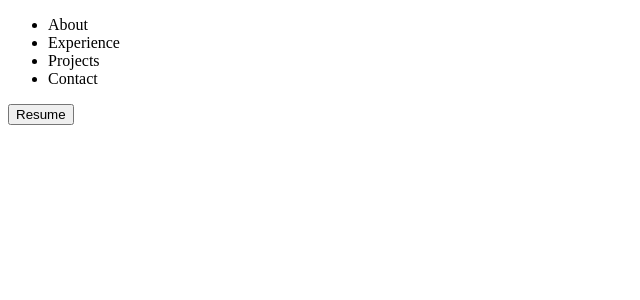
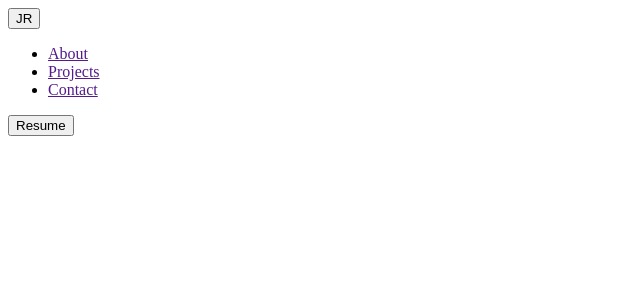
Before and after one commit to JD-R0driguez/react-play-ground, a React (Vite) app in the folder home-page/: page / in a window 1280 px wide. Shown: the top 300 px of the page, without its empty margins (0-640 px from the left). Built offline with nearby package versions, Linux system fonts and the light colour scheme.

Commit message:
Defined NavBar structure

```diff
--- a/home-page/src/components/Navbar.jsx
+++ b/home-page/src/components/Navbar.jsx
@@ -1,19 +1,27 @@
 import React from "react";
+import './Navbar.css'
 
 
 export default function Navbar(){
     return (
-        <div>
-            <div className="logo--image"></div>
-            <div className="nav--links">
+        <nav className="nav-bar">
+            <div className="logo-image">
+                <button className="motion-button logo">JR</button>
+            </div>
+            <div className="nav-links">
                 <ul>
-                    <li>About</li>
-                    <li>Experience</li>
-                    <li>Projects</li>
-                    <li>Contact</li>
+                    <li>
+                        <a className="header-anchor-tag" href="">About</a>
+                    </li>
+                    <li>
+                        <a className="header-anchor-tag" href="">Projects</a>
+                    </li>
+                    <li>
+                        <a className="header-anchor-tag" href="">Contact</a>
+                    </li>
                 </ul>
-                <button className="resume--button">Resume</button>
+                <button className="motion-button resume">Resume</button>
             </div>
-        </div>
+        </nav>
     )
 }
```
